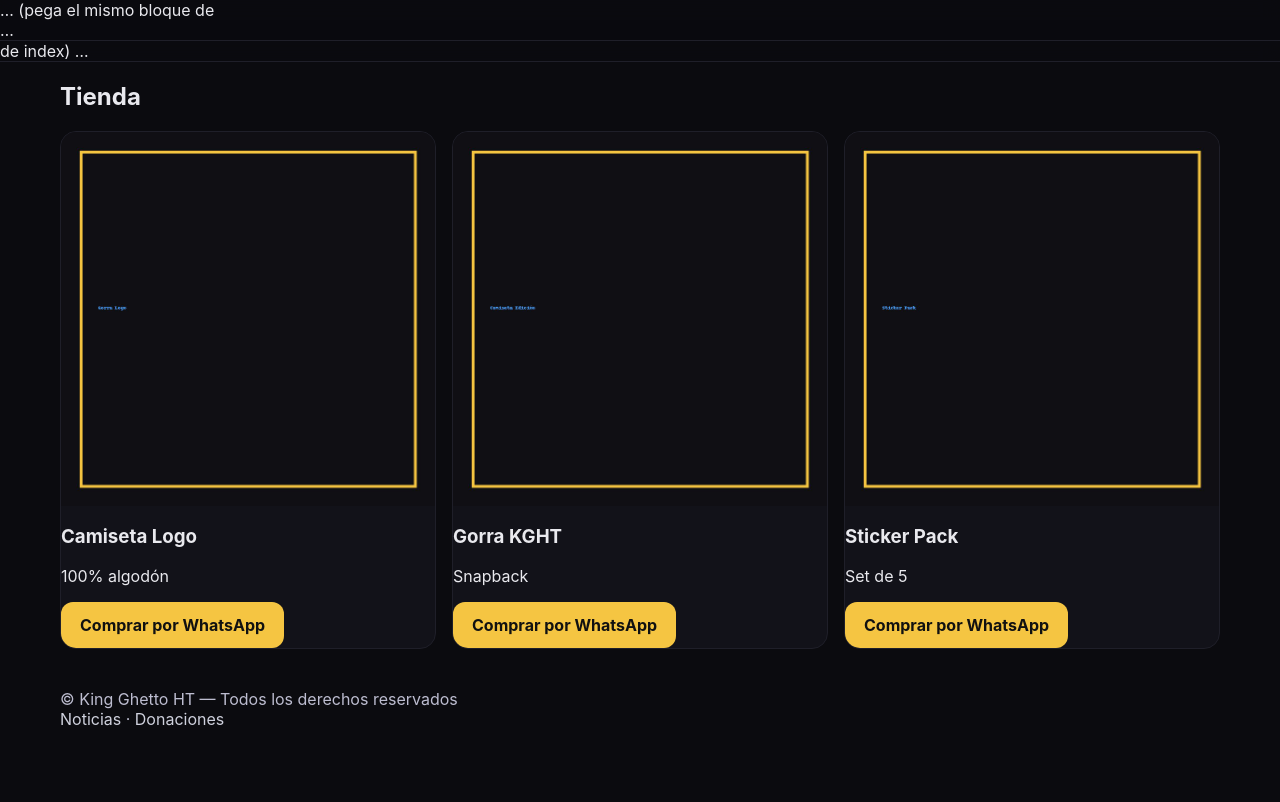
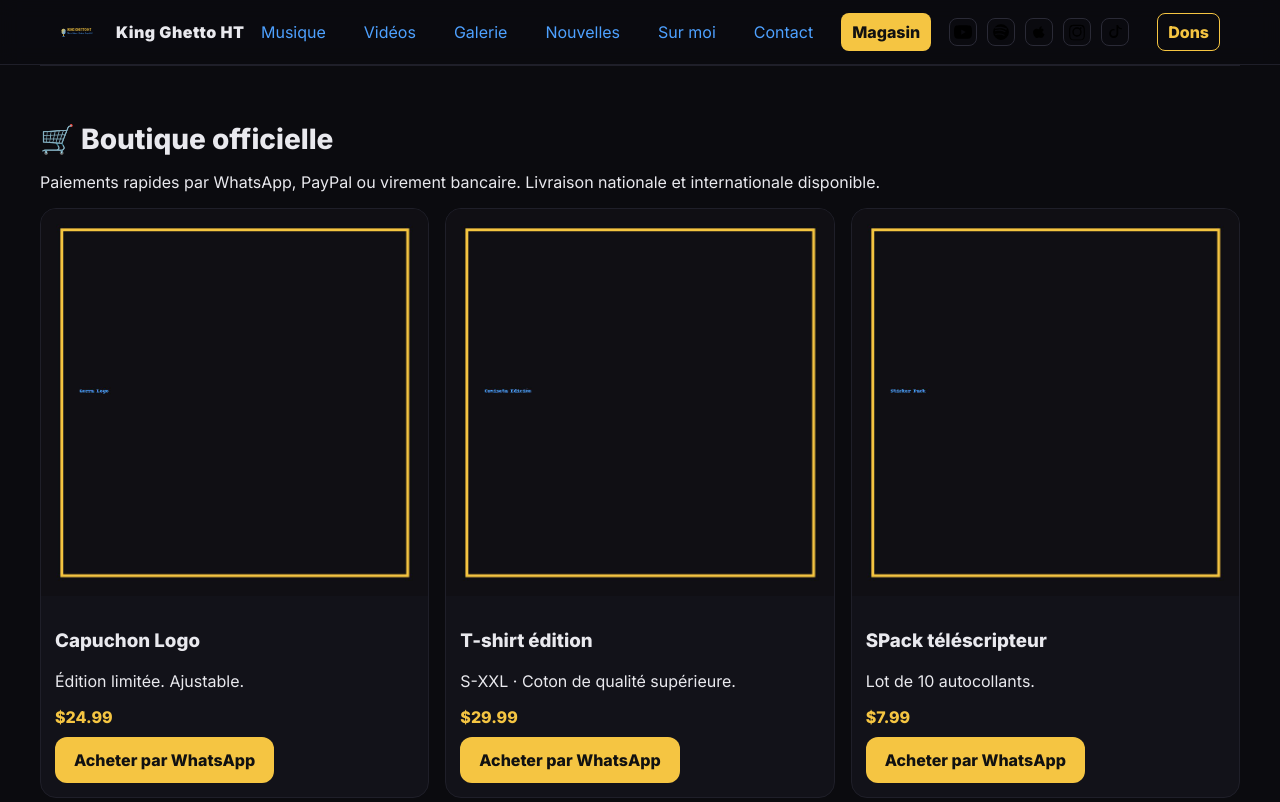
Before and after one commit to king-ghettoht/king-ghetto-ht-site, a plain HTML site: page tienda.html in a window 1280 px wide. Shown: the top 802 px of the page. Drawn offline with Linux system fonts and the light colour scheme.

Commit message:
Update tienda.html

```diff
--- a/tienda.html
+++ b/tienda.html
@@ -1,31 +1,45 @@
-<!doctype html>
-<html lang="es">
-<head>
-  <meta charset="utf-8"><meta name="viewport" content="width=device-width,initial-scale=1">
-  <title>Tienda — King Ghetto HT</title>
-  <link rel="icon" href="/assets/logo.svg" type="image/svg+xml">
-  <link rel="stylesheet" href="/css/styles.css">
-</head>
-<body>
-<!-- COPIA EXACTA del header de index.html -->
-<header>… (pega el mismo bloque de <header>…</header> de index) …</header>
+<!doctype html><html lang="es"><head>
+<meta charset="utf-8"/><meta name="viewport" content="width=device-width, initial-scale=1"/>
+<title>Magasin — King Ghetto HT</title>
+<link rel="icon" href="assets/favicon.png"/><link rel="stylesheet" href="css/styles.css"/>
+<link rel="preconnect" href="https://fonts.googleapis.com"><link rel="preconnect" href="https://fonts.gstatic.com" crossorigin>
+<link href="https://fonts.googleapis.com/css2?family=Inter:wght@400;600;800;900&display=swap" rel="stylesheet"></head><body>
 
-<section class="container">
-  <h1>Tienda</h1>
-  <div class="grid grid-3" style="margin-top:10px">
-    <div class="card"><img src="/assets/product_1.jpg" alt=""><h3>Camiseta Logo</h3><p class="lead">100% algodón</p><a class="btn btn-primary" href="https://wa.me/000000000000?text=Quiero%20Camiseta%20Logo">Comprar por WhatsApp</a></div>
-    <div class="card"><img src="/assets/product_2.jpg" alt=""><h3>Gorra KGHT</h3><p class="lead">Snapback</p><a class="btn btn-primary" href="https://wa.me/000000000000?text=Quiero%20Gorra%20KGHT">Comprar por WhatsApp</a></div>
-    <div class="card"><img src="/assets/product_3.jpg" alt=""><h3>Sticker Pack</h3><p class="lead">Set de 5</p><a class="btn btn-primary" href="https://wa.me/000000000000?text=Quiero%20Sticker%20Pack">Comprar por WhatsApp</a></div>
-  </div>
+<header>
+  <nav class="container nav">
+    <div class="brand">
+      <img src="assets/logo.svg" alt="King Ghetto HT logo" />
+      <div class="title">King Ghetto HT</div>
+    </div>
+    <button class="nav-toggle" aria-label="Abrir menú" onclick="toggleNav()">☰</button>
+    <div id="navLinks" class="nav-links">
+      <a href="index.html#musica">Musique</a>
+      <a href="index.html#videos">Vidéos</a>
+      <a href="index.html#galeria">Galerie</a>
+      <a href="noticias.html">Nouvelles</a>
+      <a href="index.html#sobre-mi">Sur moi</a>
+      <a href="index.html#contacto">Contact</a>
+      <a class="btn btn-primary" href="tienda.html">Magasin</a>
+      <div class="header-socials" aria-label="Redes">
+        <a href="#" aria-label="YouTube"><img src="assets/icon-youtube.svg" alt="YouTube"></a>
+        <a href="#" aria-label="Spotify"><img src="assets/icon-spotify.svg" alt="Spotify"></a>
+        <a href="#" aria-label="Apple Music"><img src="assets/icon-apple.svg" alt="Apple Music"></a>
+        <a href="#" aria-label="Instagram"><img src="assets/icon-instagram.svg" alt="Instagram"></a>
+        <a href="#" aria-label="TikTok"><img src="assets/icon-tiktok.svg" alt="TikTok"></a>
+      </div>
+      <a class="btn btn-outline" href="donaciones.html">Dons</a>
+    </div>
+  </nav>
+</header>
+
+<section class="section container"><h2>🛒 Boutique officielle</h2><p class="muted">Paiements rapides par WhatsApp, PayPal ou virement bancaire. Livraison nationale et internationale disponible.</p>
+<div class="grid grid-3" id="productos">
+  <article class="card"><img src="assets/product_1.jpg" alt="Gorra Logo"/><div class="pad"><h3>Capuchon Logo</h3><p class="muted">Édition limitée. Ajustable.</p><strong style="color:var(--primary)">$24.99</strong><div class="cta" style="margin-top:10px"><a class="btn btn-primary" href="https://wa.me/000000000000?text=Hola%20quiero%20la%20Gorra%20Logo%20King%20Ghetto%20HT">Acheter par WhatsApp</a></div></div></article>
+  <article class="card"><img src="assets/product_2.jpg" alt="Camiseta Edición"/><div class="pad"><h3>T-shirt édition</h3><p class="muted">S-XXL · Coton de qualité supérieure.</p><strong style="color:var(--primary)">$29.99</strong><div class="cta" style="margin-top:10px"><a class="btn btn-primary" href="https://wa.me/000000000000?text=Hola%20quiero%20la%20Camiseta%20King%20Ghetto%20HT">Acheter par WhatsApp</a></div></div></article>
+  <article class="card"><img src="assets/product_3.jpg" alt="Sticker Pack"/><div class="pad"><h3>SPack téléscripteur</h3><p class="muted">Lot de 10 autocollants.</p><strong style="color:var(--primary)">$7.99</strong><div class="cta" style="margin-top:10px"><a class="btn btn-primary" href="https://wa.me/000000000000?text=Hola%20quiero%20el%20Sticker%20Pack%20King%20Ghetto%20HT">Acheter par WhatsApp</a></div></div></article>
+  <article class="card"><img src="assets/product_4.jpg" alt="Sudadera King"/><div class="pad"><h3>Sweatshirt à capuche King</h3><p class="muted">Unisexe · Sweat doux.</p><strong style="color:var(--primary)">$49.99</strong><div class="cta" style="margin-top:10px"><a class="btn btn-primary" href="https://wa.me/000000000000?text=Hola%20quiero%20la%20Sudadera%20King%20Ghetto%20HT">Acheter par WhatsApp</a></div></div></article>
+</div>
+<div class="card" style="margin-top:16px"><div class="pad"><p><strong>¿Boutique avancée?</strong> Conecta Shopify, WooCommerce o Printful. Esta versión rápida usa WhatsApp. Si ya tienes un enlace de pago, reemplázalo en los botones.</p></div></div>
 </section>
-
-<footer>
-  <div class="container row">
-    <div>© King Ghetto HT — Todos los derechos reservados</div>
-    <div><a href="/noticias.html" style="color:#cfd1dd;text-decoration:none">Noticias</a> · <a href="/donaciones.html" style="color:#cfd1dd;text-decoration:none">Donaciones</a></div>
-  </div>
-</footer>
-
-<script src="/js/main.js" defer></script>
-</body>
-</html>
+<footer><div class="container"><div class="socials"><a href="index.html">⬅ Retour</a><a class="btn btn-outline" href="index.html#contacto">Assistance / Questions</a></div><div style="margin-top:12px"><small class="muted">© 2025 King Ghetto HT</small></div></div></footer>
+<script src="js/main.js"></script></body></html>
```
